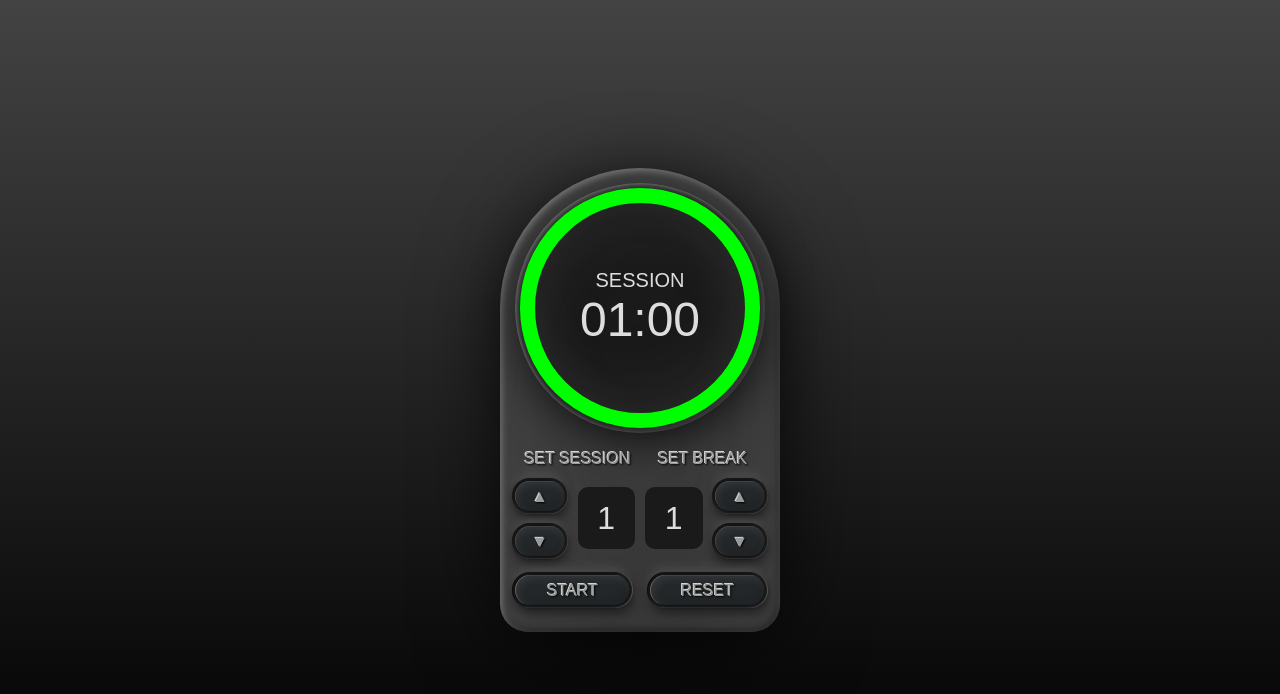
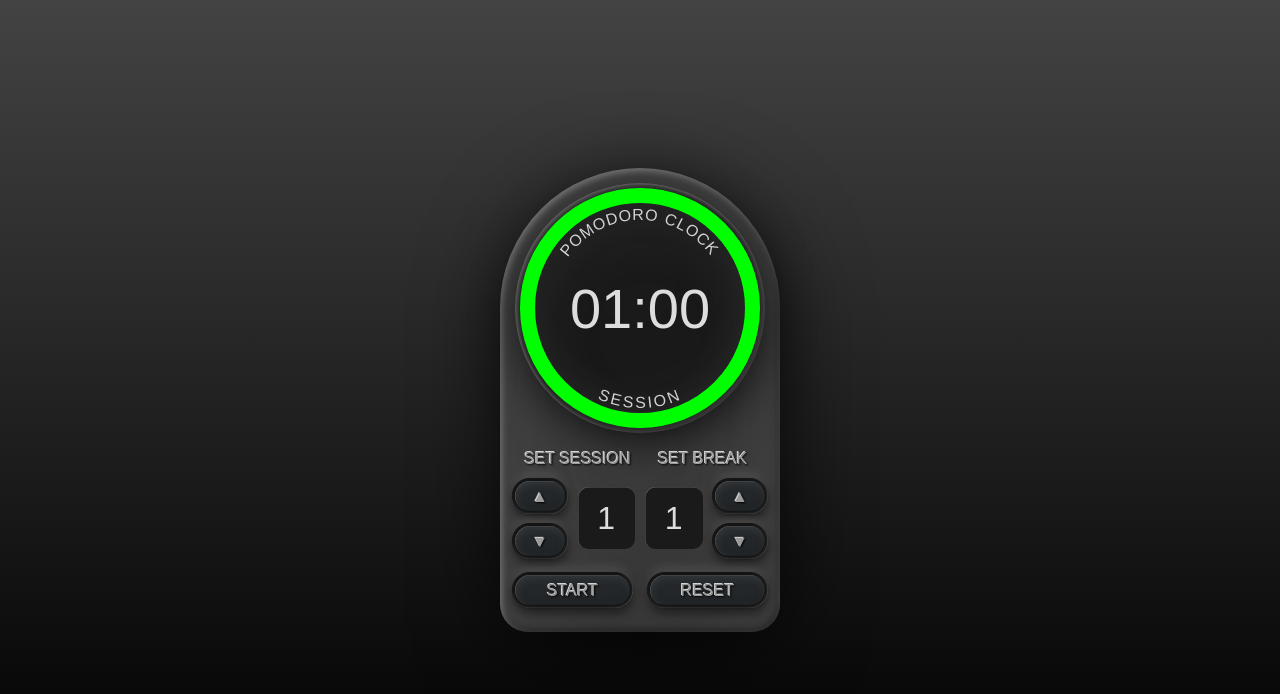
Before and after one commit to brimarq/fcc-pomodoro-clock, a React (Create React App) app: page / in a window 1280 px wide. Shown: the top 694 px of the page. Built offline with nearby package versions, Linux system fonts and the light colour scheme.

Commit message:
rem calc()s for css button styles, svg text on timer face - bottom text changes by timer

```diff
--- a/src/App.css
+++ b/src/App.css
@@ -17,6 +17,7 @@
 .App-header {
   grid-area: hdr;
   display: flex;
+  flex-direction: row;
   align-items: center;
   justify-content: center;
   /* background-color: #222; */
@@ -34,7 +35,7 @@
   /* align-items: space-around; */
   /* justify-content: center; */
   display: flex;
-  flex-direction: row;
+  flex-direction: column;
   justify-content: center;
   align-items: center;
 }
--- a/src/App.js
+++ b/src/App.js
@@ -10,6 +10,7 @@ class App extends Component {
       <div className="App">
         <header className="App-header"></header>
         <main className="App-main">
+          {/* <h1>Pomodoro Clock</h1> */}
           <Timer {...store.getState()} />
         </main>
         <footer className="App-footer"></footer>
--- a/src/Timer.css
+++ b/src/Timer.css
@@ -88,11 +88,20 @@
     /* bottom edge shine */
     inset -2px -2px 4px var(--rubber-pad-edge-color-light),
     /* lower fill light */
-    inset -9px -25px 71px var(--rubber-pad-fill-color-light),
+    inset -9px -25px 71px -15px var(--rubber-pad-fill-color-light),
     /* top edge shade */
     inset 2px 2px 4px var(--rubber-pad-edge-color-dark),
     /* upper fill shade */
     inset 9px 25px 71px var(--rubber-pad-fill-color-dark);
+}
+
+#timer-face-text {
+  position: absolute;
+  top: 0;
+  left: 0;
+  height: inherit;
+  width: inherit;
+  z-index: 1;
 }
 
 #timer-control-panel {
--- a/src/Timer.js
+++ b/src/Timer.js
@@ -60,12 +60,33 @@ class Timer extends PureComponent {
 
 
   render() {
-    // const { isBreak, isRunning } = this.props;
+    const { isBreak } = this.props;
+    const tfTextColor = "hsla(0, 0%, 100%, 0.8)";
+    const tfBottomText = isBreak ? "BREAK" : "SESSION";
 
     return (
       <div id="timer">
-        {/* <h1>Pomodoro Clock</h1> */}
         <div id="timer-face">
+          <svg id="timer-face-text" viewBox="0 0 250 250" version="1.1" xmlns="http://www.w3.org/2000/svg">
+            <defs>
+              <path id="topArc" d="M25 125 a 100 100, 0 0,1 200 0"/>
+              <path id="bottomArc" d="M25 125 a 100 100, 0 0,0 200 0"/>
+            </defs>
+            <text fill={tfTextColor} textAnchor="middle" dy="0.75em" style={{letterSpacing: "0.15em"}}>
+              <textPath xlinkHref="#topArc" startOffset="50%" method="stretch" spacing="auto">POMODORO CLOCK</textPath>
+            </text>
+            <text fill={tfTextColor} style={{textAnchor: "middle", letterSpacing: "0.15em"}}>
+              <textPath xlinkHref="#bottomArc" startOffset="50%" method="stretch" spacing="auto">{tfBottomText}</textPath>
+            </text>
+
+
+            {/* <circle id="tfCircle" cx="50%" cy="50%" r="75" fill="none" stroke="red" stroke-width="2" pathLength="360"/>
+            <text fill="white">
+              <textPath xlinkHref="#tfCircle" startOffset="75%">POMODORO CLOCK</textPath>
+            </text> */}
+
+
+          </svg>
           <TimerCanvas size="250" {...this.props} />
           <TimerDisplay />
         </div>
--- a/src/TimerCanvas.js
+++ b/src/TimerCanvas.js
@@ -72,7 +72,7 @@ class TimerCanvas extends PureComponent {
 
           clr1: isBreak ? "hsl(200, 100%, 50%)" : "hsl(120, 100%, 50%)",
           // clr2: isBreak ? "hsla(" + hue + ", 100%, 50%, 0.1)" : "hsla(" + hue + ", 100%, 50%, 0.1)",
-          clr2: "hsla(0, 0%, 0%, 0.3)",
+          clr2: "hsla(0, 0%, 0%, 0.2)",
 
           // clr1: isBreak ? "hsl(" + hue + ", 15%, 50%)" : "hsl(" + hue + ", 100%, 50%)",
           // clr2: isBreak ? "hsl(" + hue + ", 100%, 50%)" : "hsl(" + hue + ", 15%, 50%)",
@@ -88,9 +88,8 @@ class TimerCanvas extends PureComponent {
         },
       }
 
+      function rotate(radians) { return radians - rads.qtr; }
 
-
-      function rotate(radians) { return radians - rads.qtr; }
       function drawArc(x, y, r, start, end, isCCW, lineW, color) {
         ctx.beginPath();
         ctx.arc(x, y, r, start, end, isCCW);
--- a/src/TimerControls.css
+++ b/src/TimerControls.css
@@ -6,8 +6,40 @@
 }
 
 .btn-controls {
-  --btn-width: 115px;
-  --btn-height: 30px;
+  position: relative;
+  cursor: pointer;
+  width: 115px;
+  height: 30px;
+  line-height: 30px;
+  background: var(--rubber-pad-background-color);
+  margin: 7.5px 7.5px;
+  border: none;
+  text-align: center;
+  border-radius: 999px;
+  color: var(--rubber-pad-color);
+  text-shadow: -1px -1px 0px var(--rubber-pad-text-shadow-color), 1px 1px 2px var(--rubber-pad-drop-shadow-color);
+  /* font-size: 5em; */
+  /* font-family: sans-serif; */
+  box-shadow: var(--rubber-pad-box-shadow-default);
+}
+
+.btn-controls::before {
+  content: "";
+  background: var(--rubber-pad-before-background-color);
+  width: 121px; /* base element width + 6px */
+  height: 36px; /* base element height + 6px */
+  position: absolute;
+  top: -3px;
+  left: -3px;
+  z-index: -1;
+  border-radius: 999px;
+  box-shadow: var(--rubber-pad-box-shadow-before);
+}
+
+.btn-controls:active {
+  color: var(--rubber-pad-active-color);
+  text-shadow: 1px 1px 0px var(--rubber-pad-active-text-shadow-color);
+  box-shadow: var(--rubber-pad-box-shadow-active);
 }
 
 button#start_stop {
--- a/src/TimerControls.js
+++ b/src/TimerControls.js
@@ -7,8 +7,8 @@ class TimerControls extends PureComponent {
     const startStopLabel = isRunning ? "PAUSE" : "START";
     return (
       <div id="timer-controls">
-       <button id="start_stop" className="btn-controls btn-rubber-pad" type="button" onClick={handleTimerControl}>{startStopLabel}</button>
-       <button id="reset" className="btn-controls btn-rubber-pad" type="button" onClick={handleTimerControl}>RESET</button>
+       <button id="start_stop" className="btn-controls" type="button" onClick={handleTimerControl}>{startStopLabel}</button>
+       <button id="reset" className="btn-controls" type="button" onClick={handleTimerControl}>RESET</button>
      </div>
     );
   }
--- a/src/TimerDisplay.css
+++ b/src/TimerDisplay.css
@@ -9,8 +9,9 @@
 #timer-label {
   text-transform: uppercase;
   font-size: 1.25em;
+  display: none;
 }
 
 #time-left {
-  font-size: 3em;
+  font-size: 3.5em;
 }
--- a/src/TimerLength.css
+++ b/src/TimerLength.css
@@ -38,6 +38,8 @@
   background: var(--rubber-pad-before-background-color);
   border-radius: 10px;
   margin: 14px 5px;
+  box-shadow:
+    inset 0.5px 0.5px var(--rubber-pad-edge-color-light);
 }
 
 #break-length, #session-length {
@@ -45,8 +47,40 @@
 }
 
 .btn-settings {
-  --btn-width: 50px;
-  --btn-height: 30px;
+  position: relative;
+  cursor: pointer;
+  width: 50px;
+  height: 30px;
+  line-height: 30px;
+  background: var(--rubber-pad-background-color);
+  margin: 7.5px 7.5px;
+  border: none;
+  text-align: center;
+  border-radius: 999px;
+  color: var(--rubber-pad-color);
+  text-shadow: -1px -1px 0px var(--rubber-pad-text-shadow-color), 1px 1px 2px var(--rubber-pad-drop-shadow-color);
+  /* font-size: 5em; */
+  /* font-family: sans-serif; */
+  box-shadow: var(--rubber-pad-box-shadow-default);
+}
+
+.btn-settings::before {
+  content: "";
+  background: var(--rubber-pad-before-background-color);
+  width: 56px; /* base element width + 6px */
+  height: 36px; /* base element height + 6px */
+  position: absolute;
+  top: -3px;
+  left: -3px;
+  z-index: -1;
+  border-radius: 999px;
+  box-shadow: var(--rubber-pad-box-shadow-before);
+}
+
+.btn-settings:active {
+  color: var(--rubber-pad-active-color);
+  text-shadow: 1px 1px 0px var(--rubber-pad-active-text-shadow-color);
+  box-shadow: var(--rubber-pad-box-shadow-active);
 }
 
 #session-increment,
--- a/src/TimerLength.js
+++ b/src/TimerLength.js
@@ -28,8 +28,8 @@ class TimerLength extends PureComponent {
         <div id={setting + "-label"}>{"set " + setting}</div>
         <div className="setting-container">
           <div className="setting-buttons">
-            <button id={setting + "-increment"} className="btn-settings btn-rubber-pad" type="button" disabled={isRunning} onClick={this.handleClick}>&#9650;</button>
-            <button id={setting + "-decrement"} className="btn-settings btn-rubber-pad" type="button" disabled={isRunning} onClick={this.handleClick}>&#9660;</button>
+            <button id={setting + "-increment"} className="btn-settings" type="button" disabled={isRunning} onClick={this.handleClick}>&#9650;</button>
+            <button id={setting + "-decrement"} className="btn-settings" type="button" disabled={isRunning} onClick={this.handleClick}>&#9660;</button>
           </div>
           <div className="setting-length">
             <div id={setting + "-length"}>{length}</div>
--- a/src/index.css
+++ b/src/index.css
@@ -1,4 +1,7 @@
 :root {
+  /***
+  * Rubber Pad styling adapted from "Blob Button" https://jsfiddle.net/andykenward/9y1jjsuz
+  ***/
   /* .rubber-pad colors */
   --rubber-pad-color: hsla(0, 0%, 60%, 1);
   --rubber-pad-background-color: hsla(205, 8%, 15%, 1);
@@ -14,9 +17,47 @@
   --rubber-pad-before-shadow-color-light: hsla(0, 0%, 100%, 0.1);
   --rubber-pad-before-shadow-color-dark: hsla(0, 0%, 0%, 0.4);
   --rubber-pad-before-edge-blur-color: hsla(0, 0%, 23%, 1);
+
+  --rubber-pad-box-shadow-default:
+    /* upper left edge shine */
+    inset 0.36px 0.25px 0.5px var(--rubber-pad-edge-color-light),
+    /* upper fill light */
+    inset 1px 3px 10px var(--rubber-pad-fill-color-light),
+    /* bottom edge shade */
+    inset -0.36px -0.25px 0.5px var(--rubber-pad-edge-color-dark),
+    /* lower fill shade */
+    inset -1px -3px 10px var(--rubber-pad-fill-color-dark),
+    /* drop shadow */
+    0.36px 1px 7px -1px var(--rubber-pad-drop-shadow-color);
+
+  --rubber-pad-box-shadow-before:
+    /* bottom edge shine */
+    inset -0.36px -0.25px 0.5px var(--rubber-pad-edge-color-light),
+    /* lower fill light */
+    inset -1.8px -3px 9px var(--rubber-pad-fill-color-light),
+    /* top edge shade */
+    inset 0.36px 0.25px 0.5px var(--rubber-pad-edge-color-dark),
+    /* upper fill shade */
+    inset 1.8px 3px 9px var(--rubber-pad-fill-color-dark),
+    /* upper outer shadow */
+    -0.75px -9px 11px -4px var(--rubber-pad-before-shadow-color-light),
+    /* lower outer shadow */
+    0.75px 7.5px 11px -2px var(--rubber-pad-before-shadow-color-dark),
+    /* light blur around border */
+    0px 0px 5.5px 1.75px var(--rubber-pad-before-edge-blur-color);
+
+  --rubber-pad-box-shadow-active:
+    /* upper left edge shine (same as default) */
+    inset 0.36px 0.25px 0.5px var(--rubber-pad-edge-color-light),
+    /* upper fill shade ( xy offsets and blur same as default, color dark */
+    inset 1px 3px 10px var(--rubber-pad-fill-color-dark),
+    /* bottom edge shade (same as default) */
+    inset -0.36px -0.25px 0.5px var(--rubber-pad-edge-color-dark),
+    /* lower fill light ( xy offsets and blur same as default, color light */
+    inset -1px -3px 10px var(--rubber-pad-fill-color-light),
+    /* drop shadow (same as default w/shorter blur radius) */
+    0.36px 1px 2px -1px var(--rubber-pad-drop-shadow-color);
 }
-
-
 
 body {
   margin: 0;
@@ -82,91 +123,3 @@ button:focus {
   outline-offset: -4px; */
   outline: none;
 }
-
-/***
-  * Rubber Pad styling adapted from "Blob Button" https://jsfiddle.net/andykenward/9y1jjsuz
-***/
-
-.btn-rubber-pad {
-  /**
-    --btn-width, --btn-height (in pixels) to be set on the button in a
-    preceeding id/class or inline style.
-  */
-
-  /* box-shadows */
-  --rubber-pad-box-shadow-default:
-    /* upper left edge shine */
-    inset calc(var(--btn-width) * 0.0072) calc(var(--btn-height) * 0.0072) calc(var(--btn-height) * 0.0143) var(--rubber-pad-edge-color-light),
-    /* upper fill light */
-    inset calc(var(--btn-width) * 0.0214) calc(var(--btn-height) * 0.1) calc(var(--btn-height) * 0.32) var(--rubber-pad-fill-color-light),
-    /* bottom edge shade */
-    inset calc(var(--btn-width) * -0.0072) calc(var(--btn-height) * -0.0072) calc(var(--btn-height) * 0.0143) var(--rubber-pad-edge-color-dark),
-    /* lower fill shade */
-    inset calc(var(--btn-width) * -0.0214) calc(var(--btn-height) * -0.1) calc(var(--btn-height) * 0.32) var(--rubber-pad-fill-color-dark),
-    /* drop shadow */
-    calc(var(--btn-width) * 0.0072) calc(var(--btn-height) * 0.036) calc(var(--btn-height) * 0.21) calc(var(--btn-height) * -0.029) var(--rubber-pad-drop-shadow-color);
-
-  --rubber-pad-box-shadow-before:
-    /* bottom edge shine */
-    inset calc(var(--btn-width) * -0.0072) calc(var(--btn-height) * -0.0072) calc(var(--btn-height) * 0.0143) var(--rubber-pad-edge-color-light),
-    /* lower fill light */
-    inset calc(var(--btn-width) * -0.036) calc(var(--btn-height) * -0.1) calc(var(--btn-height) * 0.286) var(--rubber-pad-fill-color-light),
-    /* top edge shade */
-    inset calc(var(--btn-width) * 0.0072) calc(var(--btn-height) * 0.0072) calc(var(--btn-height) * 0.0143) var(--rubber-pad-edge-color-dark),
-    /* upper fill shade */
-    inset calc(var(--btn-width) * 0.036) calc(var(--btn-height) * 0.1) calc(var(--btn-height) * 0.286) var(--rubber-pad-fill-color-dark),
-    /* upper outer shadow */
-    calc(var(--btn-width) * -0.0143) calc(var(--btn-height) * -0.286) calc(var(--btn-height) * 0.358) calc(var(--btn-height) * -0.143) var(--rubber-pad-before-shadow-color-light),
-    /* lower outer shadow */
-    calc(var(--btn-width) * 0.0143) calc(var(--btn-height) * 0.25) calc(var(--btn-height) * 0.358) calc(var(--btn-height) * -0.072) var(--rubber-pad-before-shadow-color-dark),
-    /* light blur around border */
-    0px 0px calc(var(--btn-height) * 0.179) calc(var(--btn-height) * 0.0573) var(--rubber-pad-before-edge-blur-color);
-
-  --rubber-pad-box-shadow-active:
-    /* upper left edge shine (same as default) */
-    inset calc(var(--btn-width) * 0.0072) calc(var(--btn-height) * 0.0072) calc(var(--btn-height) * 0.0143) var(--rubber-pad-edge-color-light),
-    /* upper fill shade ( xy offsets and blur same as default, color dark */
-    inset calc(var(--btn-width) * 0.0214) calc(var(--btn-height) * 0.1) calc(var(--btn-height) * 0.32) var(--rubber-pad-fill-color-dark),
-    /* bottom edge shade (same as default) */
-    inset calc(var(--btn-width) * -0.0072) calc(var(--btn-height) * -0.0072) calc(var(--btn-height) * 0.0143) var(--rubber-pad-edge-color-dark),
-    /* lower fill light ( xy offsets and blur same as default, color light */
-    inset calc(var(--btn-width) * -0.0214) calc(var(--btn-height) * -0.1) calc(var(--btn-height) * 0.32) var(--rubber-pad-fill-color-light),
-    /* drop shadow (same as default w/shorter blur radius) */
-    calc(var(--btn-width) * 0.0072) calc(var(--btn-height) * 0.036) calc(var(--btn-height) * 0.072) calc(var(--btn-height) * -0.029) var(--rubber-pad-drop-shadow-color);
-
-  position: relative;
-  cursor: pointer;
-  width: var(--btn-width);
-  height: var(--btn-height);
-  line-height: var(--btn-height);
-  background: var(--rubber-pad-background-color);
-  margin: calc(var(--btn-height) * .25) calc(var(--btn-height) * .25);
-  border: none;
-  text-align: center;
-  border-radius: 999px;
-  color: var(--rubber-pad-color);
-  text-shadow: -1px -1px 0px var(--rubber-pad-text-shadow-color), 1px 1px 2px var(--rubber-pad-drop-shadow-color);
-  /* font-size: 5em; */
-  /* font-family: sans-serif; */
-  box-shadow: var(--rubber-pad-box-shadow-default);
-
-}
-
-.btn-rubber-pad::before {
-  content: "";
-  background: var(--rubber-pad-before-background-color);
-  width: calc(var(--btn-width) + calc(var(--btn-height) * 0.21));
-  height: calc(var(--btn-height) + calc(var(--btn-height) * 0.21));
-  position: absolute;
-  top: calc(var(--btn-height) * -0.1);
-  left: calc(var(--btn-height) * -0.1);
-  z-index: -1;
-  border-radius: 999px;
-  box-shadow: var(--rubber-pad-box-shadow-before);
-}
-
-.btn-rubber-pad:active {
-  color: var(--rubber-pad-active-color);
-  text-shadow: 1px 1px 0px var(--rubber-pad-active-text-shadow-color);
-  box-shadow: var(--rubber-pad-box-shadow-active);
-}
--- a/src/reducers/index.js
+++ b/src/reducers/index.js
@@ -7,9 +7,9 @@ const initState = {
   breakLength: 1,
   sessionLength: 1,
   timer: 1 * 60,
-  /* breakLength: 5,
-  sessionLength: 25,
-  timer: 25 * 60, */
+  // breakLength: 5,
+  // sessionLength: 25,
+  // timer: 25 * 60,
   isBreak: false,
   isRunning: false,
 };
```
